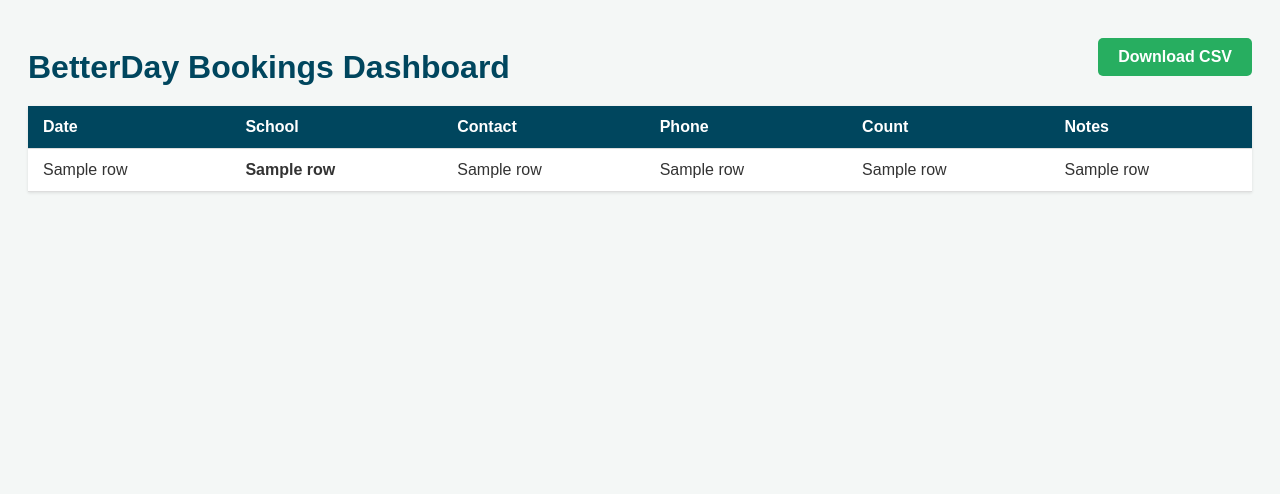
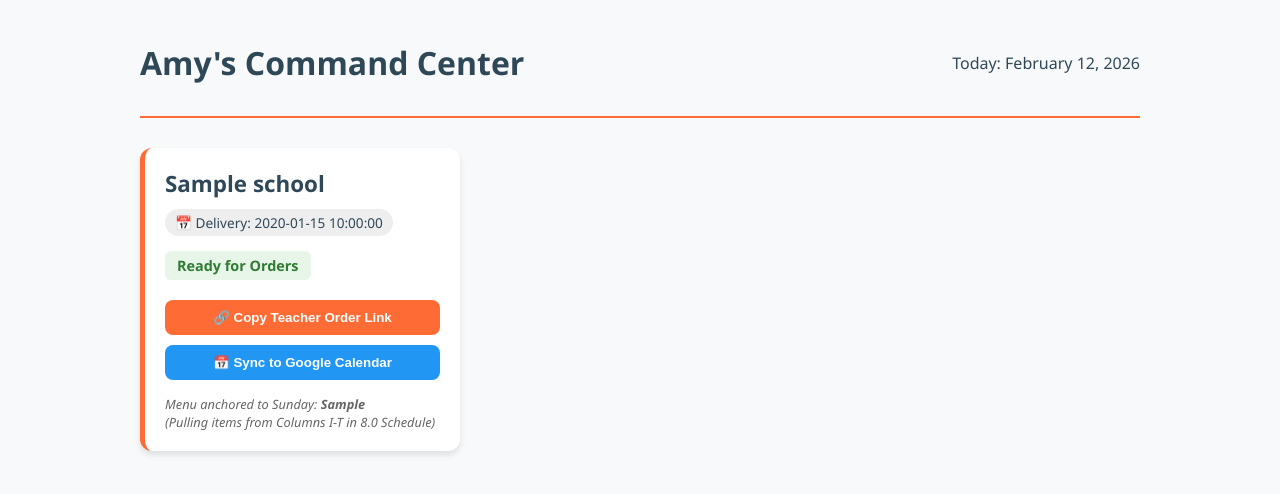
Before and after one commit to conner-kadz/betterday-app, a Flask app: template templates/admin.html in a window 1280 px wide. Shown: the top 494 px of the page. Run offline with Flask 3, Linux system fonts and the light colour scheme; the template is opened without the code that fills it: most values are stand-ins (such as "Sample title", 1, 10 or a date in 2020).

Commit message:
Update admin.html

```diff
--- a/templates/admin.html
+++ b/templates/admin.html
@@ -1,52 +1,79 @@
 <!DOCTYPE html>
-<html>
+<html lang="en">
 <head>
-    <title>BetterDay Admin</title>
+    <meta charset="UTF-8">
+    <meta name="viewport" content="width=device-width, initial-scale=1.0">
+    <title>Amy's Command Center | BetterDay</title>
     <style>
-        body { font-family: sans-serif; padding: 20px; background: #f4f7f6; color: #333; }
-        h1 { margin-bottom: 20px; color: #00465e; }
+        :root {
+            --primary: #ff6b35; /* BetterDay Orange */
+            --secondary: #2f4858;
+            --bg: #f8f9fa;
+            --card: #ffffff;
+        }
+        body { font-family: 'Segoe UI', Tahoma, Geneva, Verdana, sans-serif; background-color: var(--bg); color: var(--secondary); margin: 0; padding: 20px; }
+        .container { max-width: 1000px; margin: 0 auto; }
+        .header { display: flex; justify-content: space-between; align-items: center; border-bottom: 2px solid var(--primary); padding-bottom: 10px; margin-bottom: 30px; }
+        .grid { display: grid; grid-template-columns: repeat(auto-fill, minmax(300px, 1fr)); gap: 20px; }
 
-        /* Table Styles */
-        table { width: 100%; border-collapse: collapse; background: white; box-shadow: 0 1px 3px rgba(0,0,0,0.1); }
-        th, td { padding: 12px 15px; text-align: left; border-bottom: 1px solid #ddd; }
-        th { background-color: #00465e; color: white; font-weight: bold; }
-        tr:hover { background-color: #f1f1f1; }
+        /* Dashboard Cards */
+        .school-card { background: var(--card); border-radius: 12px; box-shadow: 0 4px 6px rgba(0,0,0,0.1); padding: 20px; border-left: 5px solid var(--primary); }
+        .school-name { font-size: 1.4rem; font-weight: bold; margin: 0 0 10px 0; }
+        .date-badge { display: inline-block; background: #eee; padding: 4px 10px; border-radius: 20px; font-size: 0.85rem; margin-bottom: 15px; }
 
-        .btn-download {
-            display: inline-block; padding: 10px 20px; background-color: #27ae60; color: white;
-            text-decoration: none; border-radius: 5px; font-weight: bold; margin-bottom: 20px;
-        }
+        .status-pill { background: #e8f5e9; color: #2e7d32; padding: 5px 12px; border-radius: 6px; font-size: 0.9rem; font-weight: bold; display: inline-block; }
+
+        .action-group { margin-top: 20px; display: flex; flex-direction: column; gap: 10px; }
+        button { padding: 10px; border-radius: 8px; border: none; cursor: pointer; font-weight: bold; transition: 0.3s; }
+        .btn-link { background: var(--primary); color: white; }
+        .btn-link:hover { background: #e55a2b; }
+        .btn-cal { background: #2196f3; color: white; }
+
+        .anchor-info { font-size: 0.8rem; color: #666; margin-top: 15px; font-style: italic; }
     </style>
 </head>
 <body>
-    <div style="display:flex; justify-content:space-between; align-items:center;">
-        <h1>BetterDay Bookings Dashboard</h1>
-        <a href="/admin/download" class="btn-download">Download CSV</a>
+
+<div class="container">
+    <div class="header">
+        <h1>Amy's Command Center</h1>
+        <div>Today: February 12, 2026</div>
     </div>
 
-    <table>
-        <thead>
-            <tr>
-                <th>Date</th>
-                <th>School</th>
-                <th>Contact</th>
-                <th>Phone</th>
-                <th>Count</th>
-                <th>Notes</th>
-            </tr>
-        </thead>
-        <tbody>
-            {% for row in bookings %}
-            <tr>
-                <td>{{ row[1] }}</td>
-                <td><strong>{{ row[2] }}</strong></td>
-                <td>{{ row[3] }}</td>
-                <td>{{ row[4] }}</td>
-                <td>{{ row[7] }}</td>
-                <td>{{ row[9] }}</td>
-            </tr>
-            {% endfor %}
-        </tbody>
-    </table>
+    <div class="grid">
+        {% for booking in bookings %}
+        <div class="school-card">
+            <div class="school-name">{{ booking.school }}</div>
+            <div class="date-badge">📅 Delivery: {{ booking.delivery_date }}</div>
+
+            <div>
+                <span class="status-pill">Ready for Orders</span>
+            </div>
+
+            <div class="action-group">
+                <button class="btn-link" onclick="copyOrderLink('{{ booking.delivery_date }}')">
+                    🔗 Copy Teacher Order Link
+                </button>
+                <button class="btn-cal">📅 Sync to Google Calendar</button>
+            </div>
+
+            <div class="anchor-info">
+                Menu anchored to Sunday: <strong>{{ booking.anchor_sunday }}</strong><br>
+                (Pulling items from Columns I-T in 8.0 Schedule)
+            </div>
+        </div>
+        {% endfor %}
+    </div>
+</div>
+
+<script>
+    function copyOrderLink(date) {
+        const link = window.location.origin + '/order/' + date;
+        navigator.clipboard.writeText(link).then(() => {
+            alert('Order Link Copied: ' + link);
+        });
+    }
+</script>
+
 </body>
 </html>
```
